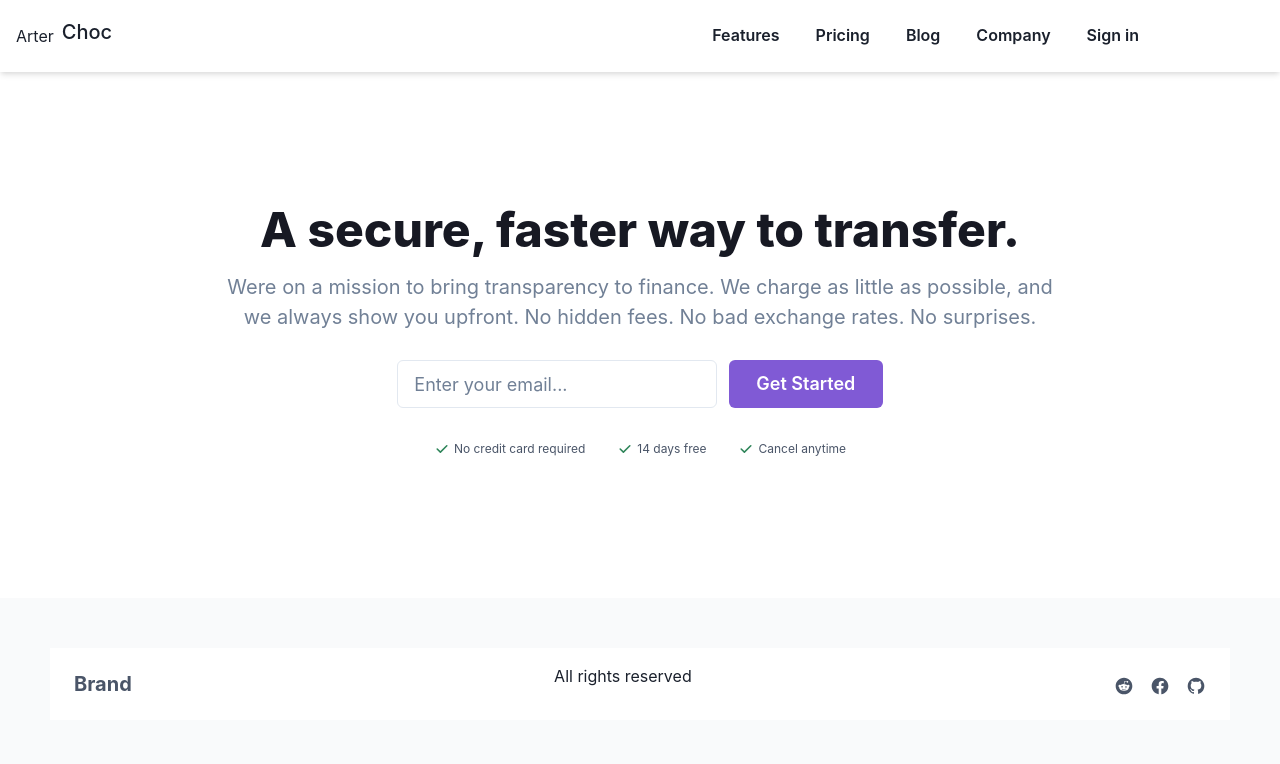
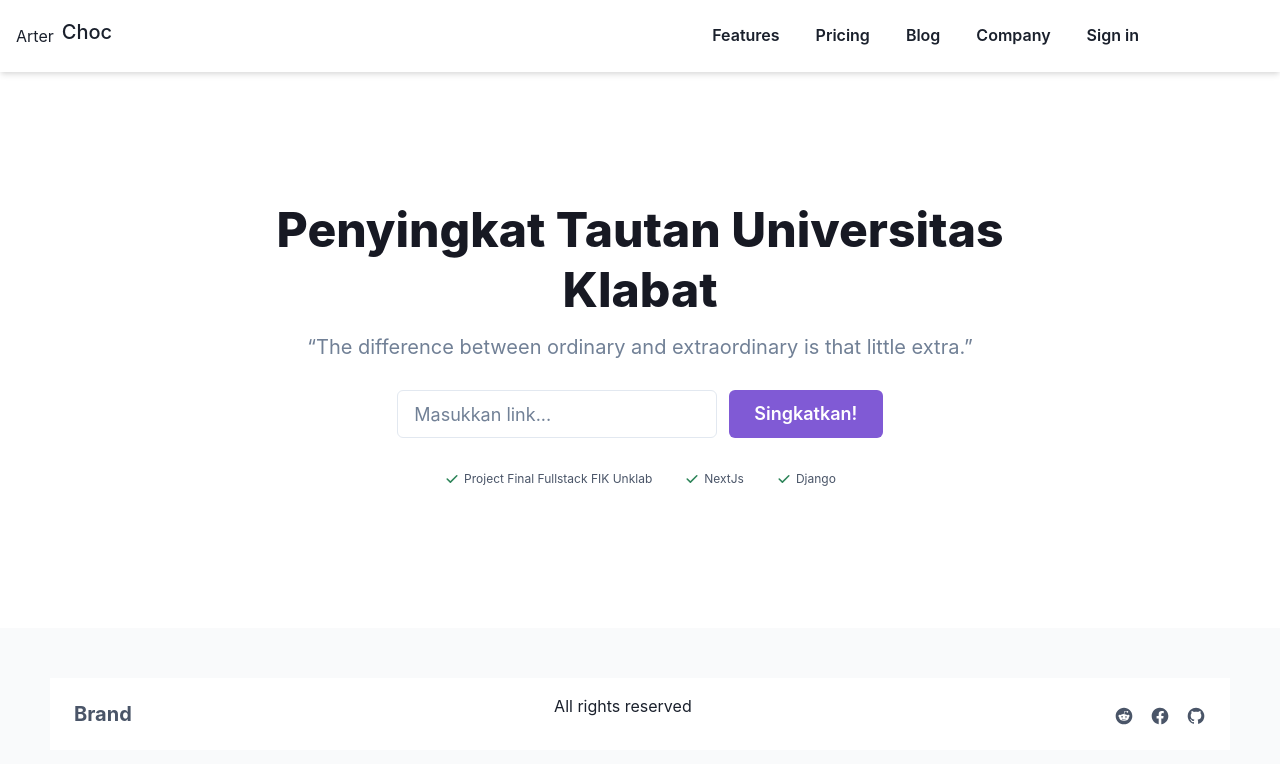
Before and after one commit to animemoeus/unklab-url-shortener-frontend, a Next.js app: page / in a window 1280 px wide. Shown: the top 764 px of the page. Built offline with nearby package versions, Linux system fonts and the light colour scheme.

Commit message:
update home page

```diff
--- a/pages/index.js
+++ b/pages/index.js
@@ -51,7 +51,7 @@ const KuttyHero = () => {
             color={useColorModeValue("gray.900", "gray.100")}
             lineHeight="shorter"
           >
-            A secure, faster way to transfer.
+            Penyingkat Tautan Universitas Klabat
           </chakra.h1>
           <chakra.p
             mb={6}
@@ -59,9 +59,8 @@ const KuttyHero = () => {
             color="gray.500"
             lineHeight="base"
           >
-            Were on a mission to bring transparency to finance. We charge as
-            little as possible, and we always show you upfront. No hidden fees.
-            No bad exchange rates. No surprises.
+            “The difference between ordinary and extraordinary is that little
+            extra.”
           </chakra.p>
           <SimpleGrid
             as="form"
@@ -73,12 +72,12 @@ const KuttyHero = () => {
             mb={8}
           >
             <GridItem as="label" colSpan={{ base: "auto", lg: 4 }}>
-              <VisuallyHidden>Your Email</VisuallyHidden>
+              <VisuallyHidden>Masukkan Tautan</VisuallyHidden>
               <Input
                 mt={0}
                 size="lg"
                 type="email"
-                placeholder="Enter your email..."
+                placeholder="Masukkan link..."
                 required
               />
             </GridItem>
@@ -92,7 +91,7 @@ const KuttyHero = () => {
               colorScheme="purple"
               cursor="pointer"
             >
-              Get Started
+              Singkatkan!
             </Button>
             {/* <Button colorScheme="blue">Button</Button> */}
           </SimpleGrid>
@@ -105,9 +104,9 @@ const KuttyHero = () => {
             fontSize="xs"
             color="gray.600"
           >
-            <Feature>No credit card required</Feature>
-            <Feature>14 days free</Feature>
-            <Feature>Cancel anytime</Feature>
+            <Feature>Project Final Fullstack FIK Unklab</Feature>
+            <Feature>NextJs</Feature>
+            <Feature>Django</Feature>
           </Stack>
         </Box>
       </Box>
```
